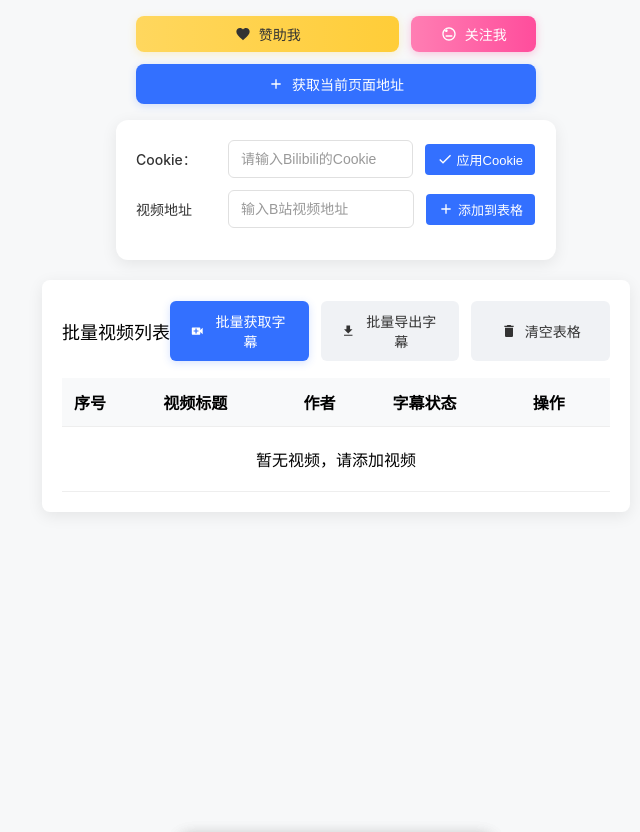
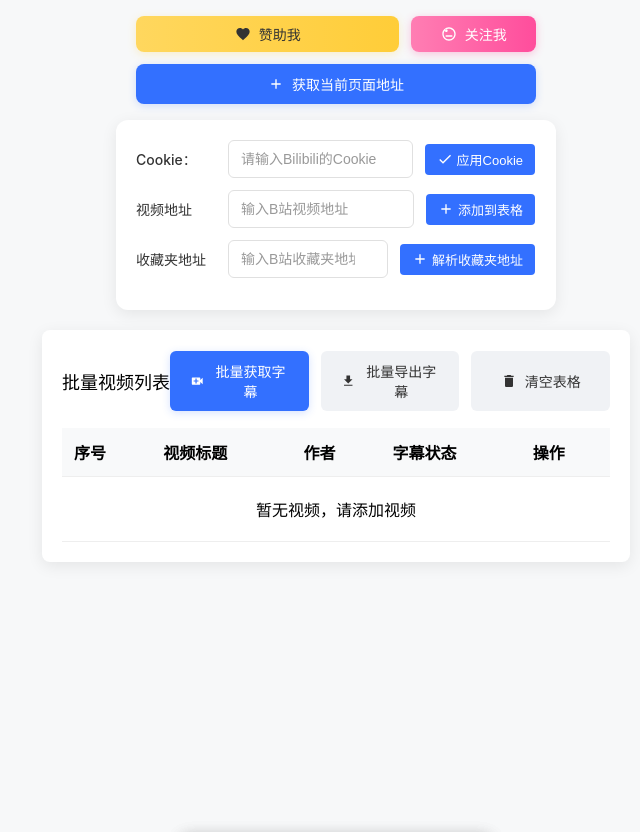
Before and after one commit to itchaox/SubBatch, a browser extension: page sidepanel.html in a window 1280 px wide. Shown: the whole page, without its empty margins (304-944 px from the left). Drawn offline with Linux system fonts and the light colour scheme.

Commit message:
在侧边栏中新增收藏夹地址输入框及解析按钮，优化用户输入体验，提升界面功能性。

```diff
--- a/sidepanel.html
+++ b/sidepanel.html
@@ -721,6 +721,39 @@
           <span class="cookie-tip"></span>
         </div>
       </div>
+
+      <!-- 收藏夹地址输入框 -->
+      <div class="input-row">
+        <label class="input-label">收藏夹地址</label>
+        <div class="input-wrapper">
+          <input
+            id="tableUrlInput"
+            type="text"
+            class="input-field"
+            placeholder="输入B站收藏夹地址"
+          />
+          <button class="clear-btn">
+            <svg viewBox="0 0 24 24">
+              <path
+                d="M19 6.41L17.59 5 12 10.59 6.41 5 5 6.41 10.59 12 5 17.59 6.41 19 12 13.41 17.59 19 19 17.59 13.41 12z"
+              />
+            </svg>
+          </button>
+        </div>
+        <div class="cookie-action-btn-container">
+          <button
+            id="parseFavoriteUrlBtn"
+            class="cookie-action-btn"
+            style="background-color: #3370ff"
+          >
+            <svg viewBox="0 0 24 24">
+              <path d="M19 13h-6v6h-2v-6H5v-2h6V5h2v6h6v2z" />
+            </svg>
+            解析收藏夹地址
+          </button>
+          <span class="cookie-tip"></span>
+        </div>
+      </div>
     </div>
 
     <!-- 批量视频表格 -->
```
